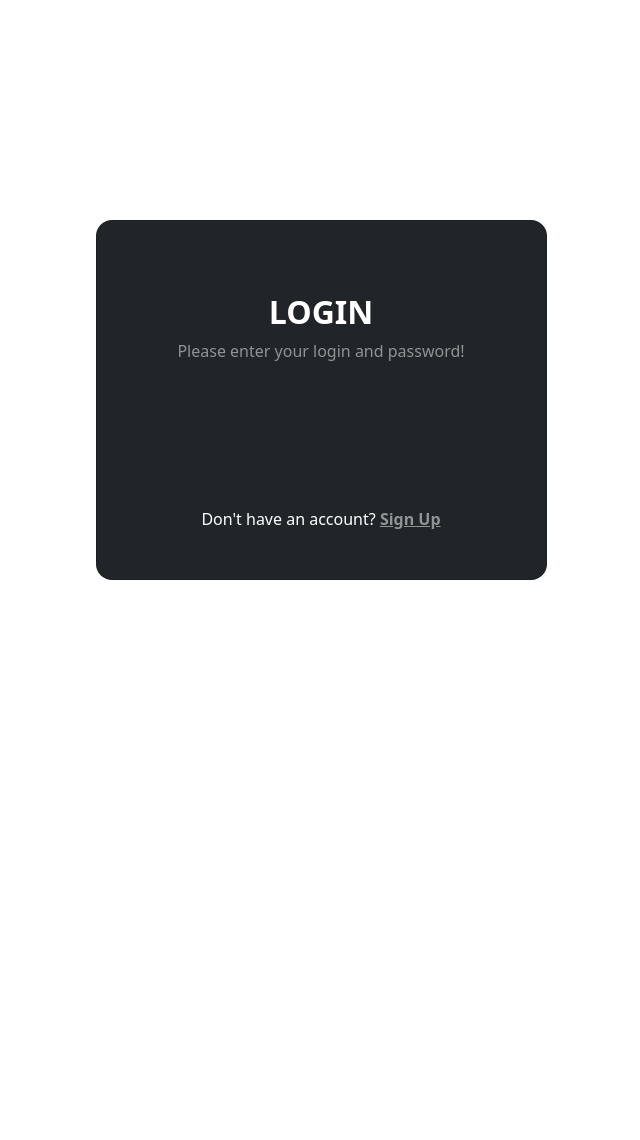
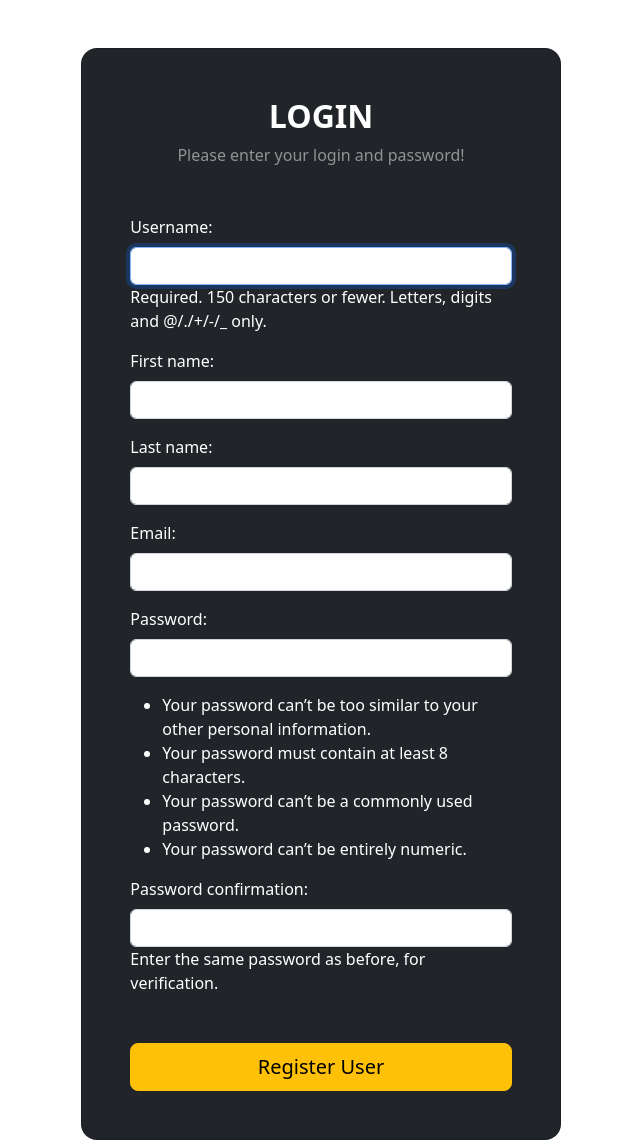
Before and after one commit to tineodev/django_portafolio_railways, a Django app: page /register/ in a window 1280 px wide. Shown: the whole page, without its empty margins (319-959 px from the left). Before the commit the page ends 580 px from the top, so only its background shows below. Run offline with Django 4.2, Linux system fonts and the light colour scheme.

Commit message:
Finish login & register HTML

```diff
--- a/portfolio/templates/registration/register.html
+++ b/portfolio/templates/registration/register.html
@@ -10,35 +10,37 @@
 
 {% block body %}
 <body>
-  <section class="vh-100 gradient-custom">
-    <div class="container py-5 h-100">
+  <section class="vh-100 gradient-custom p-5">
     <div class="row d-flex justify-content-center align-items-center h-100">
       <div class="col-12 col-md-8 col-lg-6 col-xl-5">
         <div class="card bg-dark text-white" style="border-radius: 1rem;">
-            <div class="card-body p-5 text-center">
+          <div class="card-body p-5">
 
-              <div class="mb-md-5 mt-md-4 pb-5">
-
-                <h2 class="fw-bold mb-2 text-uppercase">Login</h2>
-                <p class="text-white-50 mb-5">Please enter your login and password!</p>
+            <h2 class="fw-bold mb-2 text-uppercase text-center">Login</h2>
+            <p class="text-white-50 mb-5 text-center">Please enter your login and password!</p>
 
             <form method='post' novalidate>
               {% csrf_token %}
-                  {% comment %} !llenar {% endcomment %}
+              {{form.as_p}}
+              <div class="col-12 d-grid mt-5">
+                <button class="btn btn-warning btn-lg px-5" type="submit">Register User</button>
+              </div>
             </form>
-
-              </div>
-
-              <div>
-                <p class="mb-0">Don't have an account? <a href="#" class="text-white-50 fw-bold">Sign Up</a>
-                </p>
-              </div>
 
           </div>
         </div>
       </div>
     </div>
-    </div>
   </section>
+  <script>
+    const inputs = document.querySelectorAll('input');
+    inputs.forEach((input) => {
+      input.classList.add('form-control')
+    });
+    const labels = document.querySelectorAll('label');
+    labels.forEach((label) => {
+      label.classList.add('form-label')
+    });
+  </script>
 </body>
 {% endblock body %}
--- a/portfolio/views.py
+++ b/portfolio/views.py
@@ -23,3 +23,4 @@ class SignUp(CreateView):
 class Main(View):
     def get(self, request):
         return render()
+        # ! completar
```
Also changed, not shown: portfolio/templates/registration/login.html (+4 -3 lines). Lines whose indentation alone changed are shown as unchanged.
